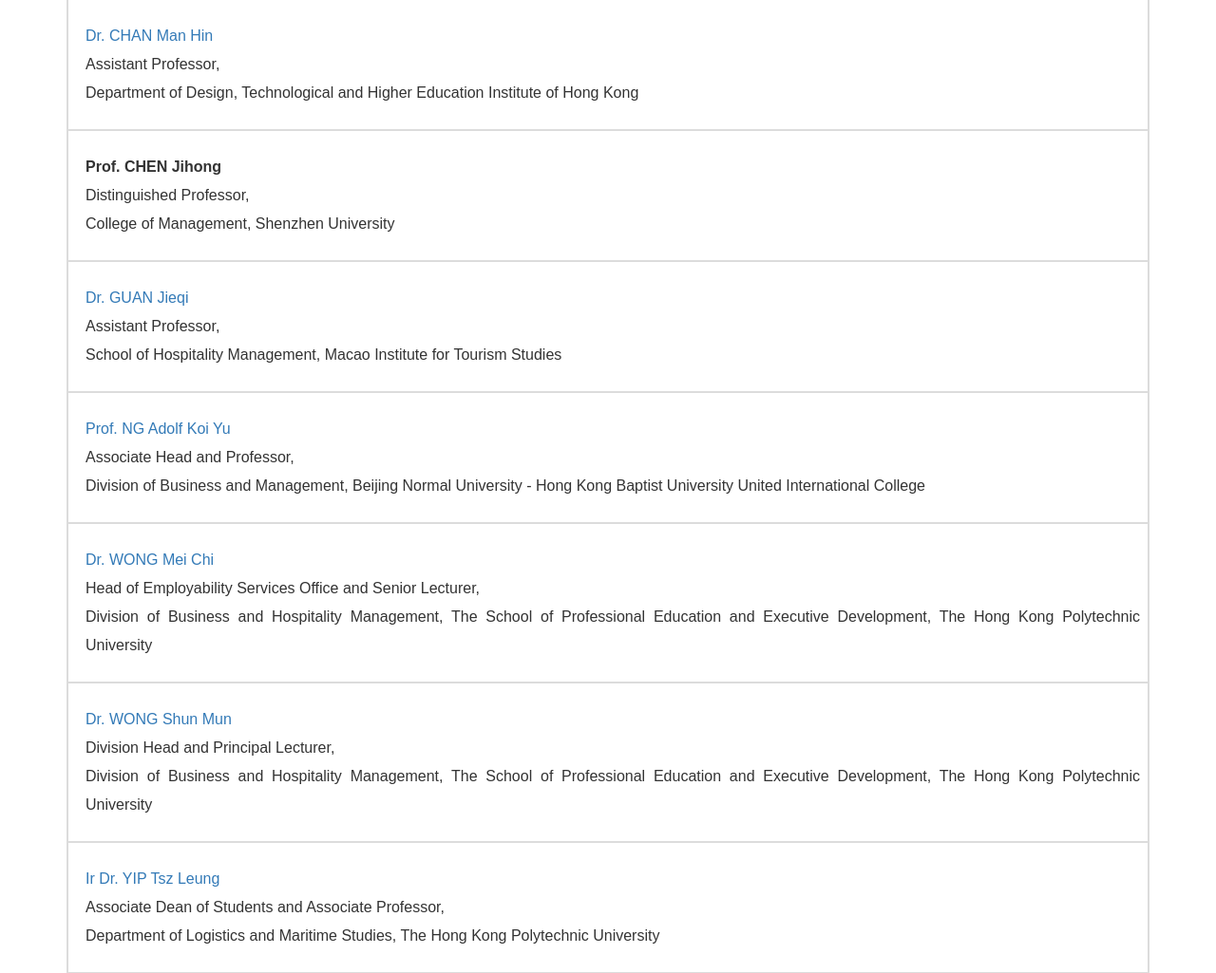
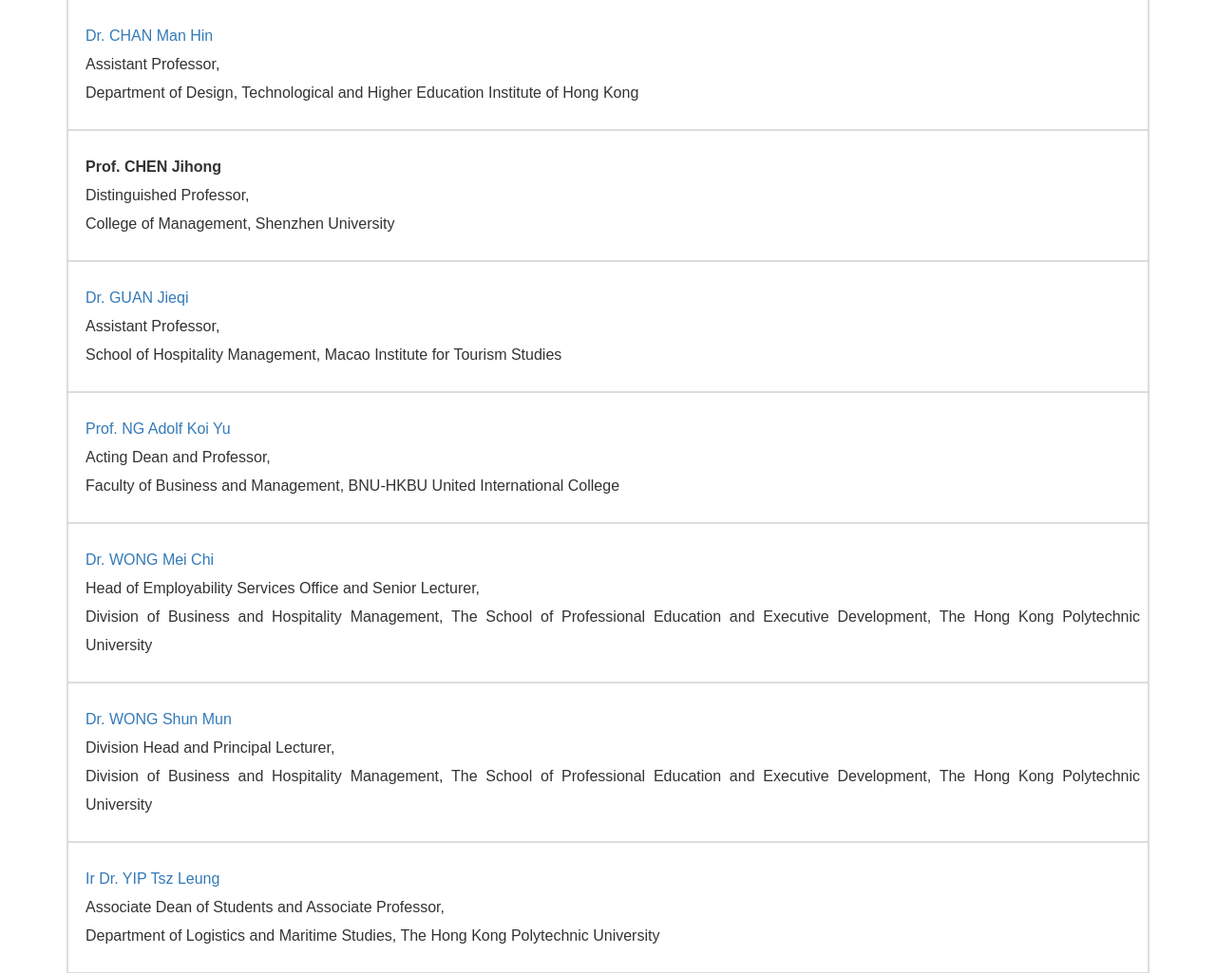
Before and after one commit to billyng1994/cprconf2023, a PHP site: page /organisation.php in a window 1280 px wide. Shown: the part 1174-2199 px from the top of the page at 95% size. Run offline with PHP 8.4, Linux system fonts and the light colour scheme; some libraries are stand-ins or nearby versions.

Commit message:
Updated speaker and organisation page

```diff
--- a/cprconf2023/organisation.php
+++ b/cprconf2023/organisation.php
@@ -150,7 +150,7 @@
                   target="_blank">Prof. NG Adolf Koi Yu</a>
                   <br/>
                   <span>
-                    Associate Head and Professor,</br> Division of Business and Management, Beijing Normal University - Hong Kong Baptist University United International College
+                    Acting Dean and Professor,</br> Faculty of Business and Management, BNU-HKBU United International College
                   </span>
               </p>
             </td>
--- a/cprconf2023/speakers.php
+++ b/cprconf2023/speakers.php
@@ -281,7 +281,7 @@
 				</div>
 				<div class="col-xs-12 col-sm-12 col-md-10 col-lg-10">
 					<p>
-						<a href="#" target="_blank">Mr. HUNG Alex Man-ching (MH)</a> <br>
+						<a href="#" target="_blank">Mr. Alex HUNG, MH</a> <br>
 						Managing Director of Crossover International Co. Ltd. & Charter President of Rotary Club of Peninsula East
 					</p>
 					<blockquote class="speaker_topics">Cross-border E-commerce in the Greater Bay Area</blockquote>
```
